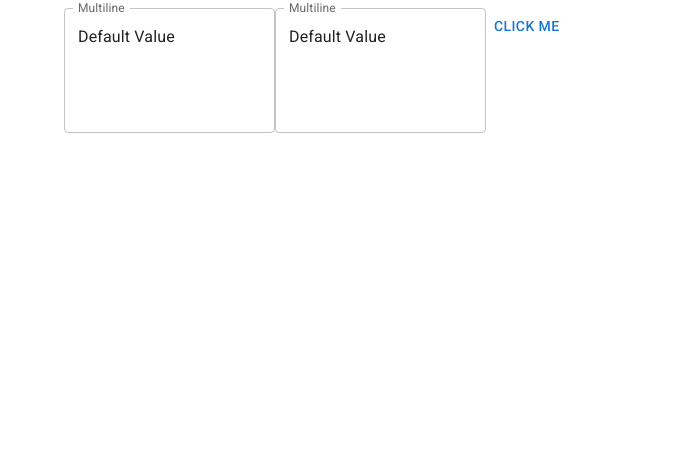
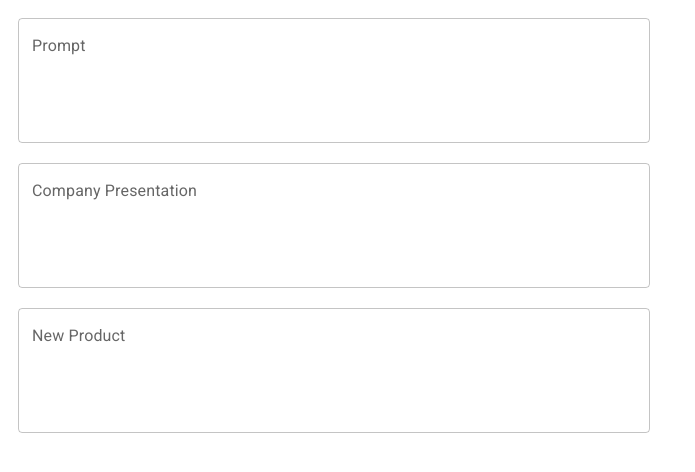
Before and after one commit to luiz-pereira/gerund-py, a React (Create React App) app in the folder frontend/: page / in a window 1280 px wide. Shown: the top 472 px of the page, without its empty margins (0-695 px from the left). Built offline with nearby package versions, Linux system fonts and the light colour scheme.

Commit message:
fixes on FE

```diff
--- a/frontend/package.json
+++ b/frontend/package.json
@@ -39,6 +39,7 @@
   "devDependencies": {
     "eslint": "^7.32.0 || ^8.2.0",
     "eslint-config-airbnb-base": "^15.0.0",
-    "eslint-plugin-import": "^2.25.2"
+    "eslint-plugin-import": "^2.25.2",
+    "eslint-plugin-react": "^7.33.2"
   }
 }
--- a/frontend/src/App.jsx
+++ b/frontend/src/App.jsx
@@ -1,6 +1,7 @@
-import logo from './logo.svg';
+import React from 'react';
+
 import './App.css';
-import Home from './components/home'
+import Home from './components/home';
 
 function App() {
   return (
--- a/frontend/src/components/home.jsx
+++ b/frontend/src/components/home.jsx
@@ -1,30 +1,30 @@
 import React from 'react';
-import { Button, Container, Grid, TextField } from '@mui/material';
-
+import { Grid, TextField } from '@mui/material';
 
 export default function Home() {
   return (
-    <Container
-      container
-      direction="column"
-      justifyContent="space-evenly"
-      alignItems="flex-start"
-    >
+    <Grid container direction={'column'}>
       <TextField
         id="outlined-multiline-static"
-        label="Multiline"
+        label="Prompt"
         multiline
         rows={4}
-        defaultValue="Default Value"
-        />
-        <TextField
+        style={{ width: '50%', margin: 10 }}
+      />
+      <TextField
         id="outlined-multiline-static"
-        label="Multiline"
+        label="Company Presentation"
         multiline
         rows={4}
-        defaultValue="Default Value"
-        />
-      <Button>Click me</Button>
-    </Container>
+        style={{ width: '50%', margin: 10 }}
+      />
+      <TextField
+        id="outlined-multiline-static"
+        label="New Product"
+        multiline
+        rows={4}
+        style={{ width: '50%', margin: 10 }}
+      />
+    </Grid>
   );
 }
```
Also changed, not shown: frontend/src/api/apis.js (+21 -19 lines), frontend/.eslintrc.yml, 1 other file (tests, documents, lock files or other folders).
